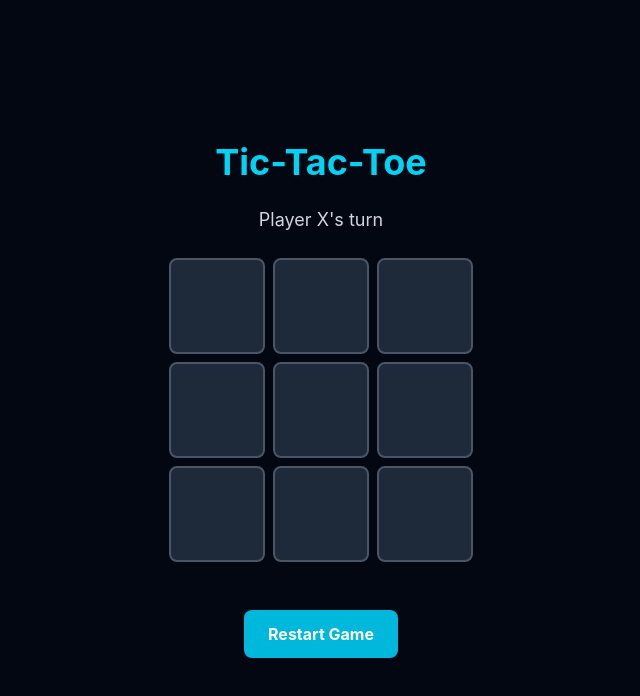
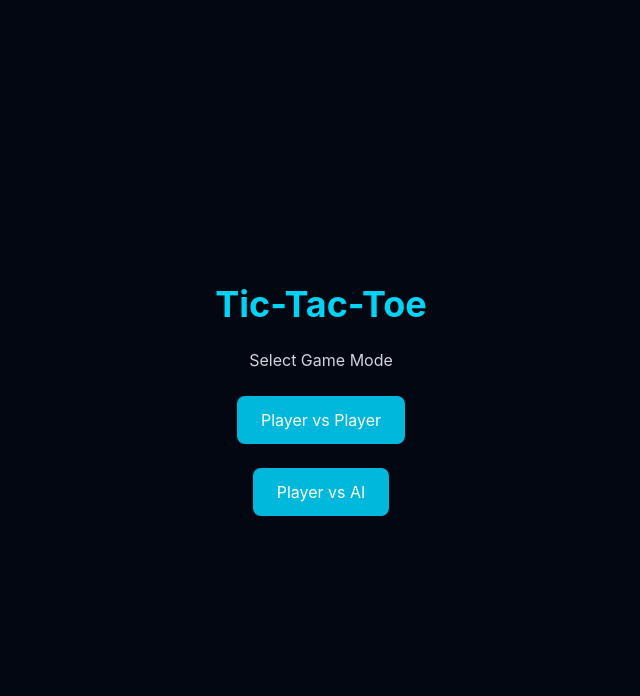
Before and after one commit to LidonJacob/Tic-Tac-Toe, a React app in the folder frontend/: page / in a window 1280 px wide. Shown: the top 696 px of the page, without its empty margins (319-959 px from the left). Built offline with nearby package versions, Linux system fonts and the light colour scheme; the HTML template or start-up script is replaced by a standard one.

Commit message:
decided to give the code structure to improve maintainability and added a vs AI mode

```diff
--- a/frontend/src/App.jsx
+++ b/frontend/src/App.jsx
@@ -1,4 +1,8 @@
-import Square from "./components/Square";
+import GameBoard from "./components/GameBoard";
+import GameStatus from "./components/GameStatus";
+import GameControls from "./components/GameControls";
+import GameModeSelector from "./components/GameModeSelector";
+import DifficultySelector from "./components/DifficultySelector";
 import { useState } from "react";
 
 function App() {
@@ -6,7 +10,9 @@ function App() {
   const [currentPlayer, setCurrentPlayer] = useState("X");
   const [winner, setWinner] = useState(null);
   const [isDraw, setIsDraw] = useState(false);
-
+  const [gameMode, setGameMode] = useState(null);
+  const [aiDifficulty, setAIDifficulty] = useState(null);
+  //conditional rendering
   const handleClick = (index) => {
     if (winner || isDraw) {
       return;
@@ -61,30 +67,40 @@ function App() {
     return null;
   };
 
+  if (gameMode === null) {
+    return <GameModeSelector onSelectMode={setGameMode} />;
+  }
+
+  if (gameMode === "ai" && aiDifficulty === null) {
+    return (
+      <DifficultySelector
+        onSelectDifficulty={setAIDifficulty}
+      />
+    );
+  }
+
   return (
     <div className="min-h-screen bg-gray-950 flex flex-col items-center justify-center gap-6">
       <h1 className="text-4xl font-bold text-cyan-400">Tic-Tac-Toe</h1>
-      {winner ? (
-        <p className="text-2xl font-bold text-green-400">
-          Player {winner} wins{" "}
-        </p>
-      ) : isDraw ? (
-        <p className="text-2xl font-bold text-white"> It is a Draw</p>
-      ) : (
-        <p className="text-lg text-gray-300">Player {currentPlayer}'s turn</p>
-      )}
-      <div className="grid grid-cols-3 gap-2">
-        {board.map((value, index) => {
-          return (
-            <Square
-              key={index}
-              value={value}
-              onClick={() => handleClick(index)}
-            />
-          );
-        })}
+      <p className=" text-lg text-gray-300">
+        {" "}
+        {gameMode === "player" ? "Player vs Player" : "Player vs AI"}
+      </p>
+      <GameStatus
+        currentPlayer={currentPlayer}
+        winner={winner}
+        isDraw={isDraw}
+      />
+      <div>
+        <GameBoard board={board} onSquareClick={handleClick} />
       </div>
-      <button onClick={handleRestart} className="mt-6 px-6 py-3 bg-cyan-500 hover:bg-cyan-600 text-white font-bold rounded-lg">Restart Game </button>
+
+      <div className="flex gap-5">
+        <GameControls
+          onRestart={handleRestart}
+          onChangeMode={() => setGameMode(null)}
+        />
+      </div>
     </div>
   );
 }
--- /dev/null
+++ b/frontend/src/components/DifficultySelector.jsx
@@ -0,0 +1,31 @@
+const DifficultySelector = ({ onSelectDifficulty }) => {
+  return (
+    <div className="min-h-screen bg-gray-950 flex flex-col items-center justify-center gap-6">
+      <h1 className="text-4xl font-bold text-cyan-400">Choose Difficulty</h1>
+
+      <button
+        onClick={() => onSelectDifficulty("easy")}
+        className="px-6 py-3 bg-cyan-500 text-white rounded-lg cursor-pointer hover:bg-green-500"
+      >
+        {" "}
+        Easy{" "}
+      </button>
+      <button
+        onClick={() => onSelectDifficulty("medium")}
+        className="px-6 py-3 bg-cyan-500 text-white rounded-lg cursor:pointer hover:bg-yellow-500"
+      >
+        {" "}
+        Medium{" "}
+      </button>
+      <button
+        onClick={() => onSelectDifficulty("medium")}
+        className="px-6 py-3 bg-cyan-500 text-white rounded-lg cursor:pointer hover:bg-red-500"
+      >
+        {" "}
+        Hard{" "}
+      </button>
+    </div>
+  );
+};
+
+export default DifficultySelector;
--- /dev/null
+++ b/frontend/src/components/GameBoard.jsx
@@ -0,0 +1,19 @@
+import Square from "./Square"
+
+const GameBoard = ({board, onSquareClick}) => {
+  return (
+    <div className="grid grid-cols-3 gap-2">
+        {board.map((value, index) => {
+          return (
+            <Square
+              key={index}
+              value={value}
+              onClick={() => onSquareClick(index)}
+            />
+          );
+        })}
+      </div>
+  )
+}
+
+export default GameBoard
--- /dev/null
+++ b/frontend/src/components/GameControls.jsx
@@ -0,0 +1,22 @@
+const GameControls = ({ onRestart, onChangeMode }) => {
+  return (
+    <div className="flex gap-5">
+      <button
+        onClick={onRestart}
+        className="mt-6 px-6 py-3 bg-cyan-500 hover:bg-cyan-600 text-white font-bold rounded-lg"
+      >
+        Restart Game
+      </button>
+
+      <button
+        onClick={onChangeMode}
+        className="mt-6 px-6 py-3 bg-cyan-500 hover:bg-red-500 text-white font-bold rounded-lg "
+      >
+        {" "}
+        Change Mode{" "}
+      </button>
+    </div>
+  );
+};
+
+export default GameControls;
--- /dev/null
+++ b/frontend/src/components/GameModeSelector.jsx
@@ -0,0 +1,25 @@
+const GameModeSelector = ({ onSelectMode }) => {
+  return (
+    <div className="min-h-screen bg-gray-950 flex flex-col items-center justify-center gap-6">
+      <h1 className="text-4xl font-bold text-cyan-400">Tic-Tac-Toe</h1>
+
+      <p className="text-gray-300">Select Game Mode</p>
+
+      <button
+        onClick={() => onSelectMode("player")}
+        className="px-6 py-3 bg-cyan-500 text-white rounded-lg "
+      >
+        {" "}
+        Player vs Player{" "}
+      </button>
+      <button
+        onClick={() => onSelectMode("ai")}
+        className="px-6 py-3 bg-cyan-500 text-white rounded-lg"
+      >
+        Player vs AI
+      </button>
+    </div>
+  );
+};
+
+export default GameModeSelector;
--- /dev/null
+++ b/frontend/src/components/GameStatus.jsx
@@ -0,0 +1,13 @@
+const GameStatus = ({ currentPlayer, winner, isDraw }) => {
+  return (
+    <div className="text-xl font-semibold text-white text-center mb-4">
+      {winner
+        ? `Player ${winner} wins!`
+        : isDraw
+          ? "It's a draw!"
+          : `Player ${currentPlayer}'s turn`}
+    </div>
+  );
+};
+
+export default GameStatus;
--- a/frontend/src/components/Square.jsx
+++ b/frontend/src/components/Square.jsx
@@ -1,5 +1,5 @@
 
-const square = ({value, onClick}) => {
+const Square = ({value, onClick}) => {
   return (
     <button onClick = {onClick} className="w-24 h-24 bg-gray-800 border-2 border-gray-600 rounded-lg flex items-center justify-center text-5xl font-bold text-white hover:bg-gray-700 transition-colors">
         {value}
@@ -7,4 +7,4 @@ const square = ({value, onClick}) => {
   )
 }
 
-export default square
+export default Square
```
Also changed, not shown: frontend/src/hooks/useGameLogic.js (added).
